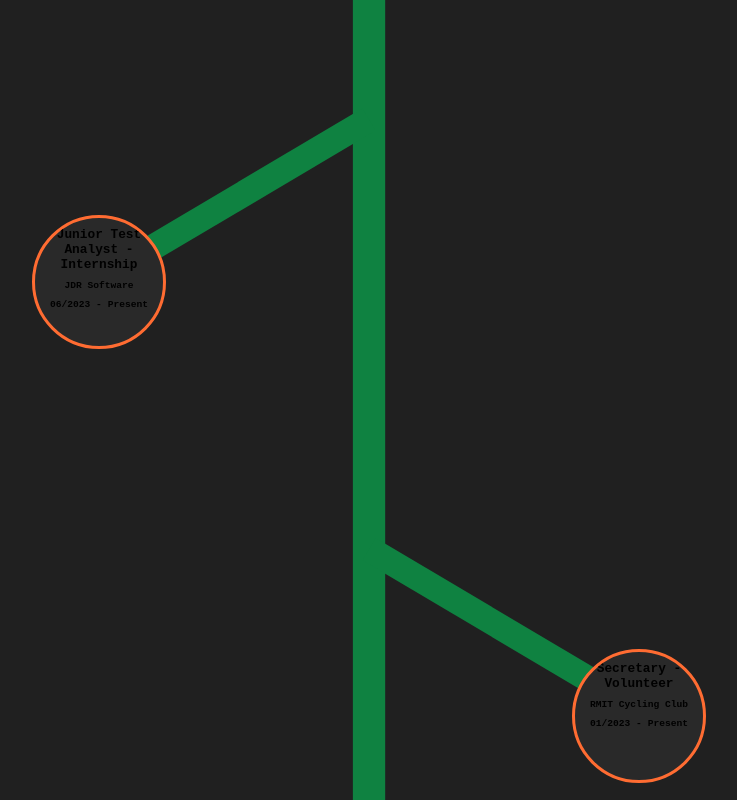
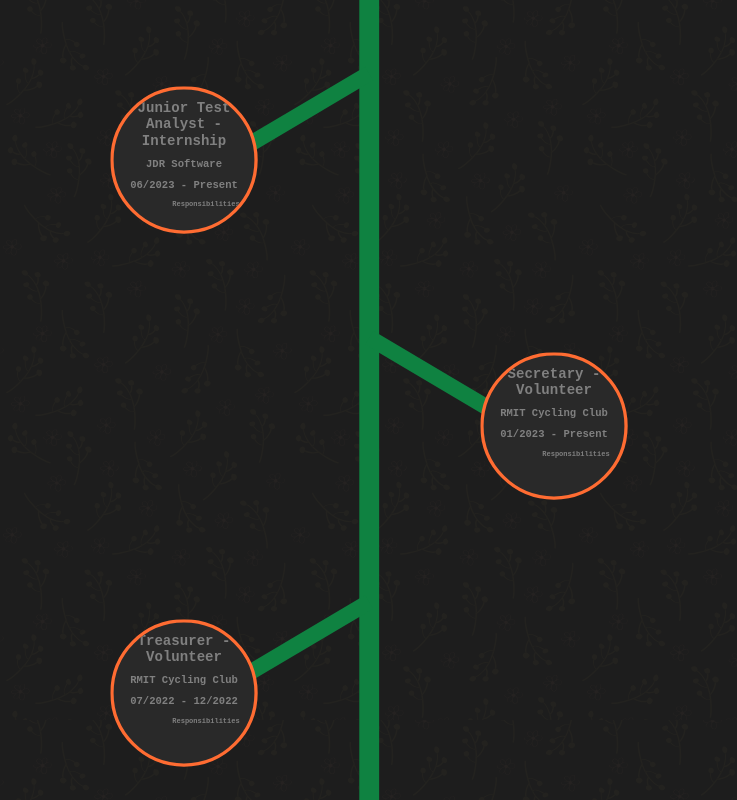
Before and after one commit to DarioKillenberger/portfolio_website, a React (Create React App) app: page /resume in a window 1280 px wide. Shown: the top 800 px of the page, without its empty margins (271-1008 px from the left). Built offline with nearby package versions, Linux system fonts and the light colour scheme.

Commit message:
changed resume page animations, improved scaling

```diff
--- a/src/css/App.css
+++ b/src/css/App.css
@@ -25,3 +25,12 @@
   align-self: flex-end;
   justify-self: flex-end;
 }
+
+.scrollBody {
+  width: 100vw;
+  position: fixed;
+  top: 0;
+
+  display: flex;
+  flex-direction: column;
+}
--- a/src/css/ResumePage.css
+++ b/src/css/ResumePage.css
@@ -1,9 +1,38 @@
+.experienceGrid {
+    display: grid;
+    grid-column: 1 / 4;
+    grid-row: 1 / 4;
+    grid-template-columns: 1fr calc(5px + 18vw) 1fr;
+    grid-template-rows: repeat(12, 1fr);
+    background-image: url("../assets/floral.svg");
+
+    /* background-color: rgba(32, 32, 32, 1);
+    background-blend-mode:soft-light; */
+
+    background-color: rgba(29, 29, 29, 0.96);
+    background-blend-mode:saturation;
+
+    /* background-color: rgb(32, 32, 32, 1);
+    background-blend-mode:overlay; */
+
+    /* background-color: rgb(32, 32, 32, 0.8);
+    background-blend-mode:multiply; */
+
+    /* background-color: rgba(32, 32, 32, 0.9);
+    background-blend-mode:hue; */
+
+    /* background-color: rgba(32, 32, 32, 0.9);
+    background-blend-mode:darken; */
+}
+
+
 .vine {
     position: relative;
     grid-column: 2/2;
     grid-row: 1/13;
-    width: calc(200px + 20vw);
-    min-width: 100px;
+    width: calc(50px + 18vw);
+    height: 100%;
+    /* min-width: 100px; */
     align-self: center;
     justify-self: center;
     margin-left: -16vw;
@@ -20,6 +49,7 @@
     overflow: hidden;
     text-align: center;
     font-size: 0.5vw;
+    color:grey;
 }
 
 
@@ -27,25 +57,14 @@
     align-self: center;
     justify-self: flex-end;
     z-index: 2;
-    margin-top: 130px;
+    margin-bottom: -10%;
 }
 
 .experienceBox:nth-child(2n+1) {
     align-self: center;
     justify-self: flex-start;
     z-index: 2;
-    margin-top: 130px;
-    /* transform-origin: top left; */
-}
-
-
-.experienceGrid {
-    display: grid;
-    grid-column: 1 / 4;
-    grid-row: 1 / 4;
-    grid-template-columns: 1fr calc(150px + 20vw) 1fr;
-    grid-template-rows: repeat(12, 1fr);
-    /* background-color: rgb(64, 64, 64); */
+    margin-bottom: -10%;
 }
 
 .leftLeaf {
--- a/src/pages/ResumePage.tsx
+++ b/src/pages/ResumePage.tsx
@@ -20,7 +20,7 @@ function ResumePage() {
                 year: "06/2023 - Present",
                 company:"JDR Software",
                 responsibilities: [
-                    "Automating test scripts using javascript/webdriver.io/mocha/chai",
+                    "Automating test scripts using Javascript/Webdriver.io/Mocha/Chai",
                     "Creating and modifying test scripts to test bugs, raising and resolving jira bug tickets",
                     "Manual regression testing using testrail",
                     "Creating and merging branches using git and bitbucket, resolving merge conflicts, making pull requests"
@@ -115,21 +115,27 @@ function ResumePage() {
             borderStyle: 'solid',
         }
         const variants = {
-            open: { borderColor: 'hsl(15, 130, 65)'},
+            open: {
+                borderColor: 'hsl(15, 130, 65)',
+                scale: 1.1
+            },
         }
 
         return (
           <>
           <div className='experienceGrid'>
+
             <VineImg className='vine'/>
             {
                 experienceArr.map((elem, index) => (
                     <>
                         <div className='experienceBox' >
-                            <motion.div className='experienceContent' onMouseEnter={() => setActiveHover(index)} onMouseLeave={() => setActiveHover(-1)}
+                            <motion.div  onMouseEnter={() => setActiveHover(index)} onMouseLeave={() => setActiveHover(-1)}
+                                className='experienceContent'
                                 initial={experienceBoxUnhover}
                                 animate={activeHover == index ? experienceBoxHover : experienceBoxUnhover}
                                 whileInView="open"
+                                transition={{ ease: "easeOut", duration: 0.1 }}
                                 viewport={{ once: false, amount: 1 }}
                                 variants={variants}
                             >
@@ -137,6 +143,7 @@ function ResumePage() {
                                 <h2>{elem.company}</h2>
                                 <h2>{elem.year}</h2>
                                 <ul>
+                                <h4>Responsibilities</h4>
                                     {activeHover == index ? elem.responsibilities.map((responsibility) => (
                                         <li>{responsibility}</li>
                                     )): ""}
@@ -149,7 +156,6 @@ function ResumePage() {
                 ))
             }
           </div>
-
           </>
         );
       }
```
Also changed, not shown: src/README.md (added), src/assets/floral.svg (added), src/assets/vine.svg.
